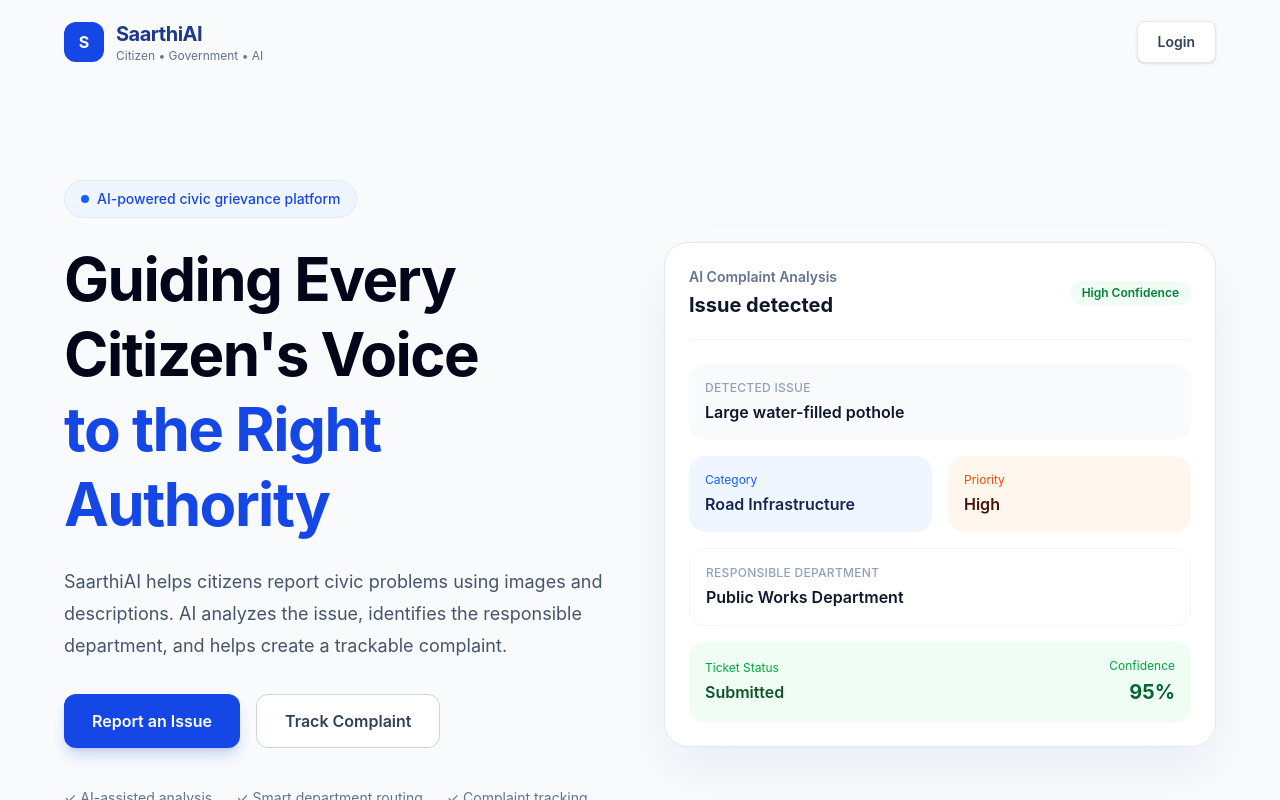
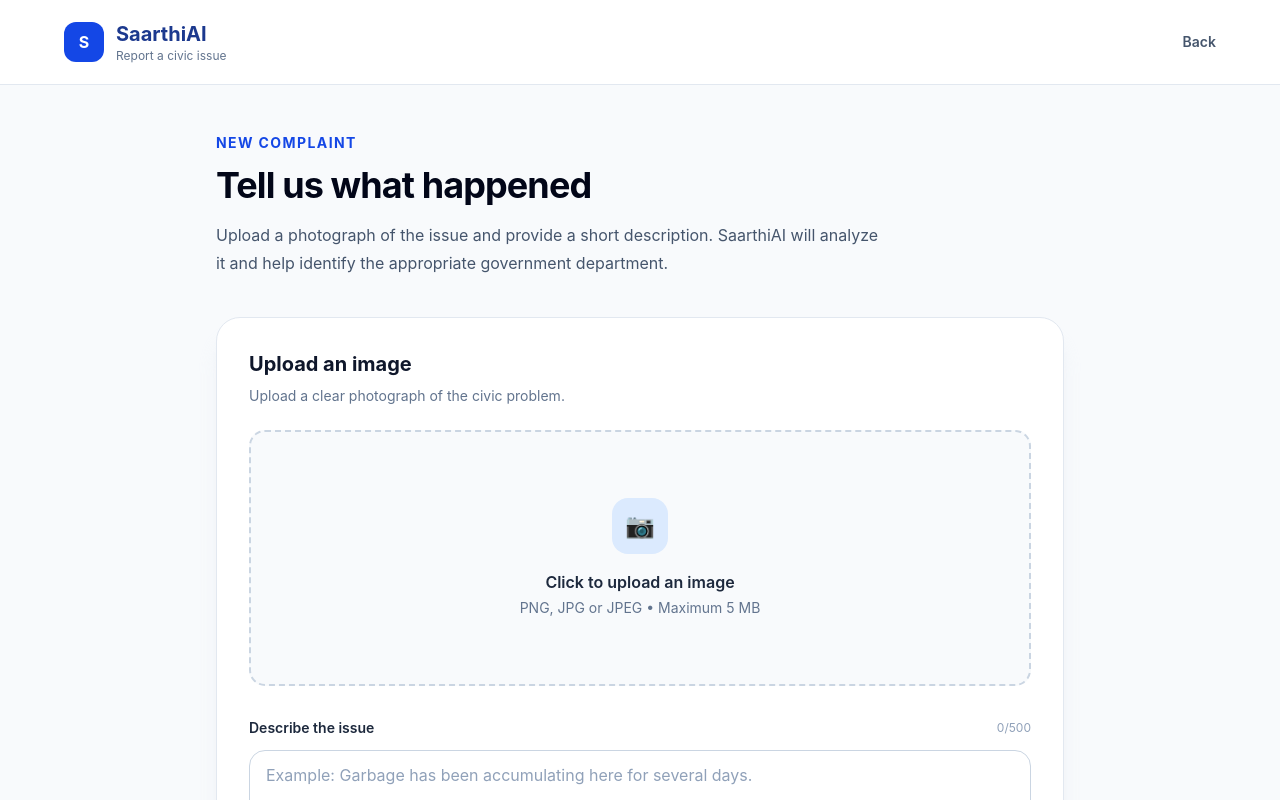
Before and after one commit to codewithDhruv8417/saarthi-ai, a React app in the folder frontend/: page / in a window 1280 px wide. Both pictures are taken after a click on the button "Report an Issue". Shown: the top 800 px of the page. Built offline with nearby package versions, Linux system fonts and the light colour scheme; the HTML template or start-up script is replaced by a standard one.

Commit message:
Add citizen complaint form

```diff
--- a/frontend/src/App.jsx
+++ b/frontend/src/App.jsx
@@ -1,4 +1,10 @@
+import { useState } from "react";
+import ComplaintPage from "./pages/ComplaintPage";
 function App() {
+    const [showComplaintPage, setShowComplaintPage] = useState(false);
+      if (showComplaintPage) {
+        return <ComplaintPage />;
+      }
   return (
     <div className="min-h-screen bg-slate-50 text-slate-900">
 
@@ -50,7 +56,10 @@
 
             {/* CTA Buttons */}
             <div className="mt-8 flex flex-col gap-4 sm:flex-row">
-              <button className="rounded-xl bg-blue-700 px-7 py-3.5 font-semibold text-white shadow-lg shadow-blue-700/20 transition hover:-translate-y-0.5 hover:bg-blue-800">
+              <button
+                 onClick={() => setShowComplaintPage(true)}
+                 className="rounded-xl bg-blue-700 px-7 py-3.5 font-semibold text-white shadow-lg shadow-blue-700/20 transition hover:-translate-y-0.5 hover:bg-blue-800"
+              >
                 Report an Issue
               </button>
 
--- /dev/null
+++ b/frontend/src/pages/ComplaintPage.jsx
@@ -0,0 +1,294 @@
+import { useState } from "react";
+
+function ComplaintPage() {
+  const [selectedImage, setSelectedImage] = useState(null);
+  const [description, setDescription] = useState("");
+  const [location, setLocation] = useState("");
+
+  const handleImageChange = (event) => {
+    const file = event.target.files[0];
+
+    if (!file) {
+      return;
+    }
+
+    // Check file type
+    if (!file.type.startsWith("image/")) {
+      alert("Please select a valid image file.");
+      event.target.value = "";
+      return;
+    }
+
+    // Maximum file size = 5 MB
+    const maxSize = 5 * 1024 * 1024;
+
+    if (file.size > maxSize) {
+      alert("Image size must be less than 5 MB.");
+      event.target.value = "";
+      return;
+    }
+
+    setSelectedImage(file);
+  };
+
+  const removeImage = () => {
+    setSelectedImage(null);
+
+    const fileInput = document.getElementById("image-upload");
+
+    if (fileInput) {
+      fileInput.value = "";
+    }
+  };
+
+  const handleAnalyze = () => {
+    if (!selectedImage) {
+      alert("Please upload an image first.");
+      return;
+    }
+
+    if (!description.trim()) {
+      alert("Please describe the issue.");
+      return;
+    }
+
+    if (!location.trim()) {
+      alert("Please provide the location.");
+      return;
+    }
+
+    console.log("Complaint Data:");
+    console.log("Image:", selectedImage);
+    console.log("Description:", description);
+    console.log("Location:", location);
+
+    alert("All complaint details are ready for AI analysis.");
+  };
+
+  return (
+    <div className="min-h-screen bg-slate-50">
+
+      {/* ================= HEADER ================= */}
+
+      <header className="border-b border-slate-200 bg-white">
+        <div className="mx-auto flex max-w-7xl items-center justify-between px-6 py-5 lg:px-16">
+
+          <div className="flex items-center gap-3">
+
+            <div className="flex h-10 w-10 items-center justify-center rounded-xl bg-blue-700 font-bold text-white">
+              S
+            </div>
+
+            <div>
+              <h1 className="text-xl font-bold text-blue-900">
+                SaarthiAI
+              </h1>
+
+              <p className="text-xs text-slate-500">
+                Report a civic issue
+              </p>
+            </div>
+
+          </div>
+
+          <button
+            type="button"
+            className="text-sm font-semibold text-slate-600 transition hover:text-blue-700"
+          >
+            Back
+          </button>
+
+        </div>
+      </header>
+
+
+      {/* ================= MAIN ================= */}
+
+      <main className="mx-auto max-w-4xl px-6 py-12">
+
+        {/* Heading */}
+
+        <div className="mb-10">
+
+          <p className="text-sm font-bold uppercase tracking-widest text-blue-700">
+            New Complaint
+          </p>
+
+          <h2 className="mt-3 text-4xl font-bold tracking-tight text-slate-950">
+            Tell us what happened
+          </h2>
+
+          <p className="mt-4 max-w-2xl leading-7 text-slate-600">
+            Upload a photograph of the issue and provide a short description.
+            SaarthiAI will analyze it and help identify the appropriate
+            government department.
+          </p>
+
+        </div>
+
+
+        {/* ================= COMPLAINT CARD ================= */}
+
+        <div className="rounded-3xl border border-slate-200 bg-white p-8 shadow-xl shadow-slate-200/40">
+
+
+          {/* ================= IMAGE ================= */}
+
+          <h3 className="text-xl font-bold text-slate-900">
+            Upload an image
+          </h3>
+
+          <p className="mt-2 text-sm text-slate-500">
+            Upload a clear photograph of the civic problem.
+          </p>
+
+
+          <div className="mt-6">
+
+            <label
+              htmlFor="image-upload"
+              className="flex min-h-64 cursor-pointer items-center justify-center rounded-2xl border-2 border-dashed border-slate-300 bg-slate-50 p-6 transition hover:border-blue-400 hover:bg-blue-50"
+            >
+
+              {selectedImage ? (
+
+                <div className="w-full text-center">
+
+                  <img
+                    src={URL.createObjectURL(selectedImage)}
+                    alt="Selected complaint"
+                    className="mx-auto max-h-80 rounded-2xl object-contain shadow-md"
+                  />
+
+                  <p className="mt-4 font-semibold text-blue-700">
+                    Click to choose another image
+                  </p>
+
+                  <p className="mt-1 text-sm text-slate-500">
+                    {selectedImage.name}
+                  </p>
+
+                  <button
+                    type="button"
+                    onClick={(event) => {
+                      event.preventDefault();
+                      removeImage();
+                    }}
+                    className="mt-3 rounded-lg bg-red-50 px-4 py-2 text-sm font-semibold text-red-600 transition hover:bg-red-100"
+                  >
+                    Remove Image
+                  </button>
+
+                </div>
+
+              ) : (
+
+                <div className="text-center">
+
+                  <div className="mx-auto flex h-14 w-14 items-center justify-center rounded-2xl bg-blue-100 text-2xl">
+                    📷
+                  </div>
+
+                  <p className="mt-4 font-semibold text-slate-800">
+                    Click to upload an image
+                  </p>
+
+                  <p className="mt-1 text-sm text-slate-500">
+                    PNG, JPG or JPEG • Maximum 5 MB
+                  </p>
+
+                </div>
+
+              )}
+
+            </label>
+
+
+            <input
+              id="image-upload"
+              type="file"
+              accept="image/png,image/jpeg"
+              className="hidden"
+              onChange={handleImageChange}
+            />
+
+          </div>
+
+
+          {/* ================= DESCRIPTION ================= */}
+
+          <div className="mt-8">
+
+            <div className="flex items-center justify-between">
+
+              <label className="text-sm font-semibold text-slate-800">
+                Describe the issue
+              </label>
+
+              <span className="text-xs text-slate-400">
+                {description.length}/500
+              </span>
+
+            </div>
+
+            <textarea
+              rows="5"
+              maxLength="500"
+              value={description}
+              onChange={(event) => setDescription(event.target.value)}
+              placeholder="Example: Garbage has been accumulating here for several days."
+              className="mt-3 w-full resize-none rounded-2xl border border-slate-300 bg-white px-4 py-3 outline-none transition placeholder:text-slate-400 focus:border-blue-500 focus:ring-4 focus:ring-blue-100"
+            />
+
+          </div>
+
+
+          {/* ================= LOCATION ================= */}
+
+          <div className="mt-8">
+
+            <label className="text-sm font-semibold text-slate-800">
+              Location
+            </label>
+
+            <div className="mt-3 flex flex-col gap-3 sm:flex-row">
+
+              <input
+                type="text"
+                value={location}
+                onChange={(event) => setLocation(event.target.value)}
+                placeholder="Enter location manually"
+                className="flex-1 rounded-2xl border border-slate-300 px-4 py-3 outline-none transition placeholder:text-slate-400 focus:border-blue-500 focus:ring-4 focus:ring-blue-100"
+              />
+
+              <button
+                type="button"
+                className="rounded-2xl border border-blue-200 bg-blue-50 px-5 py-3 font-semibold text-blue-700 transition hover:bg-blue-100"
+              >
+                Use Current Location
+              </button>
+
+            </div>
+
+          </div>
+
+
+          {/* ================= ANALYZE ================= */}
+
+          <button
+            type="button"
+            onClick={handleAnalyze}
+            className="mt-10 w-full rounded-2xl bg-blue-700 px-6 py-4 text-lg font-bold text-white shadow-lg shadow-blue-700/20 transition hover:-translate-y-0.5 hover:bg-blue-800"
+          >
+            Analyze with AI
+          </button>
+
+        </div>
+
+      </main>
+
+    </div>
+  );
+}
+
+export default ComplaintPage;
```
